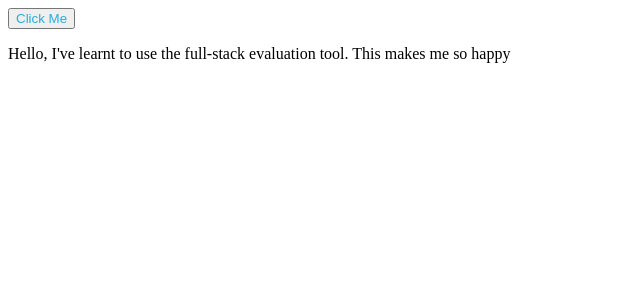
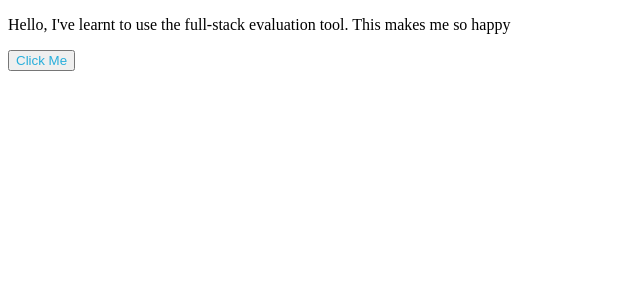
Before and after one commit to mdshahnawazz/React-Practice-Assignments---Button-Action-with-Class-Component, a React app: page / in a window 1280 px wide. Both pictures are taken after a click on the button "Click Me". Shown: the top 300 px of the page, without its empty margins (0-640 px from the left). Built offline with nearby package versions, Linux system fonts and the light colour scheme.

Commit message:
Update App.js

```diff
--- a/src/components/App.js
+++ b/src/components/App.js
@@ -4,18 +4,18 @@
 
 constructor(props) {
     super(props);
-    this.state = {isClicked: false};
+    this.state = {flag: false};
   };
 
-  printPara = () => {
-	this.setState({isClicked: true})
+  abc(){
+	this.setState({flag: true})
    }
    render() {
 	return(
 		<div id="main">
 			{/* Do not remove the main div */}
-			<button id="click" onClick={this.printPara}>Click Me</button>
-			{this.state.isClicked ? <p>Hello, I've learnt to use the full-stack evaluation tool. This makes me so happy</p>: null}
+			{this.state.flag&&<p id="para">Hello, I've learnt to use the full-stack evaluation tool. This makes me so happy</p>}
+			<button id="click" onClick={()=>this.abc()}>Click Me</button>
 		</div>
 	);
    }
```
